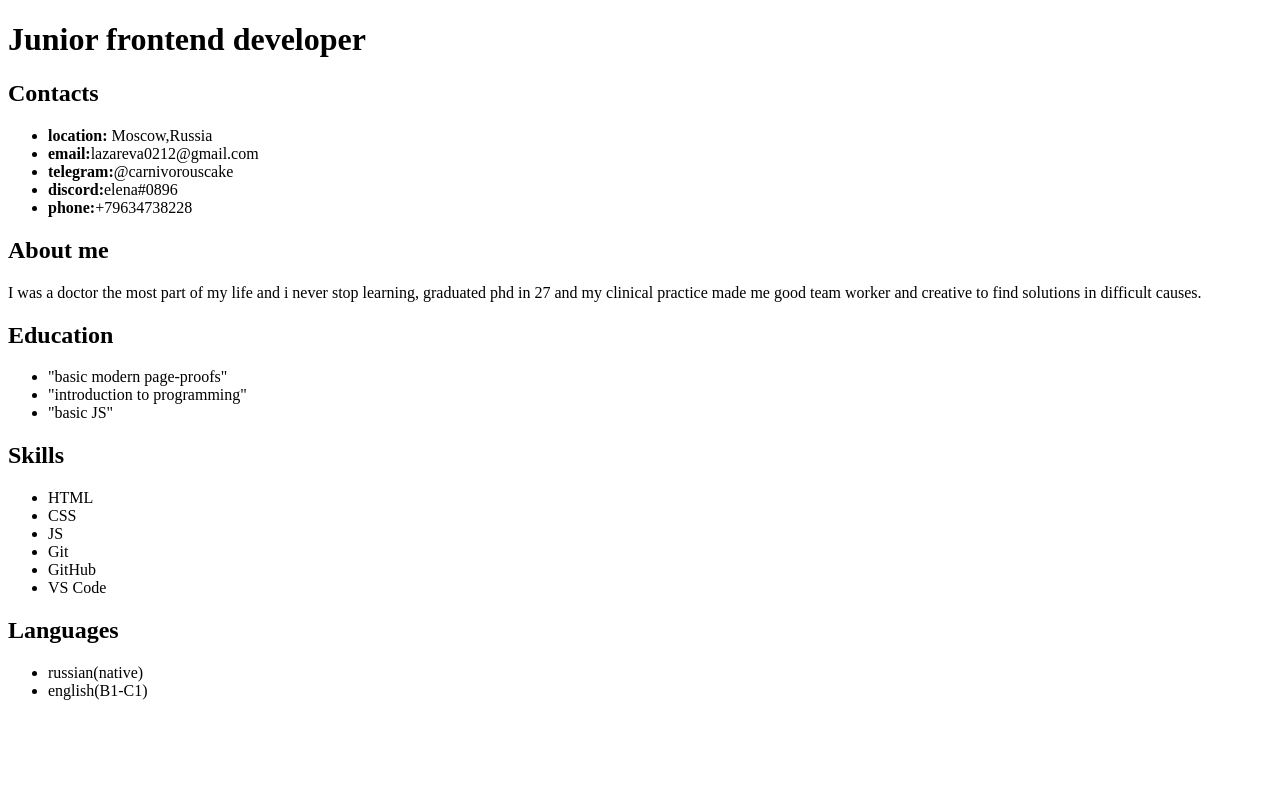
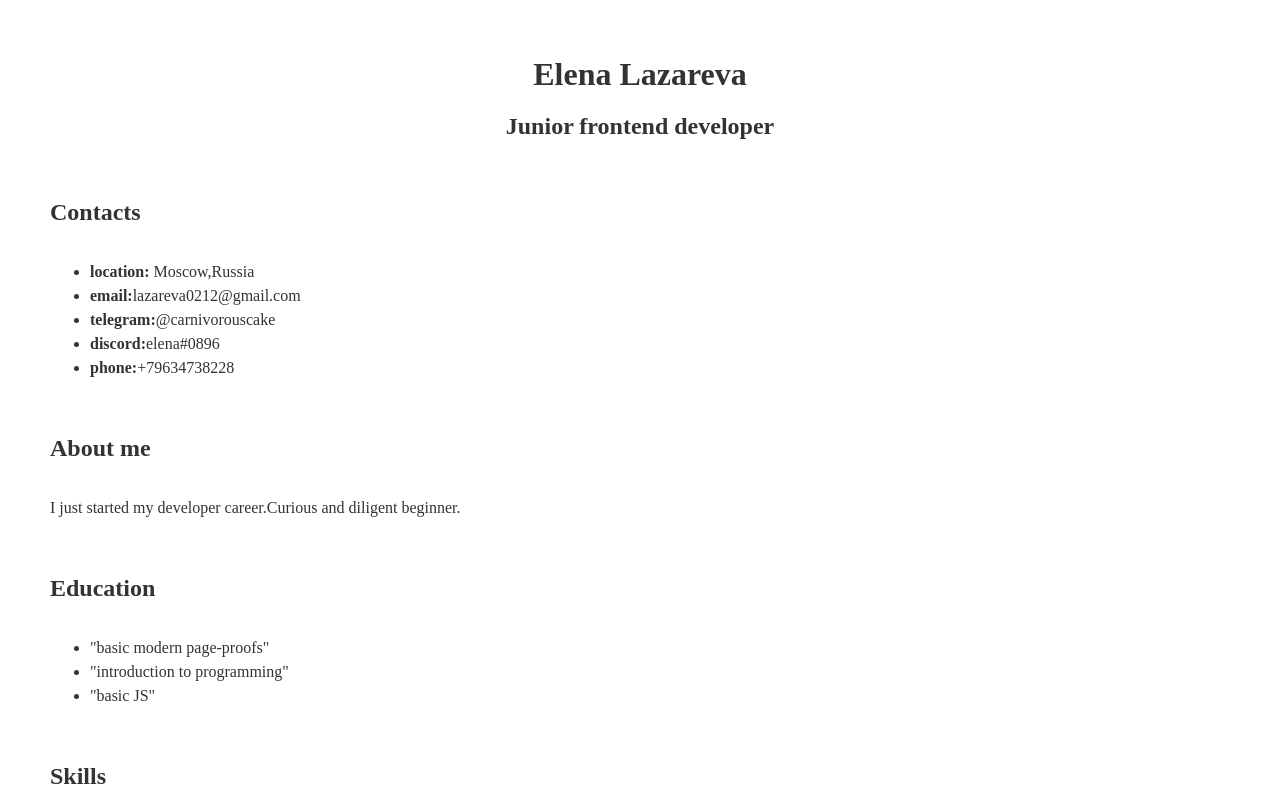
Before and after one commit to Carnivorouscake/rsschool-cv, a plain HTML site: page index.html in a window 1280 px wide. Shown: the top 800 px of the page. Drawn offline with Linux system fonts and the light colour scheme.

Commit message:
init: start CV

```diff
--- a/index.html
+++ b/index.html
@@ -1,14 +1,15 @@
 <!DOCTYPE html>
-<html lang="ru">
+<html lang="en">
   <head>
     <meta charset="UTF-8">
     <meta name="viewport" content="width=device-width, initial-scale=1.0">
-    <title>Elena Lazareva</title>
+    <link rel="stylesheet" href="style.css">
+    <title>my CV</title>
   </head>
   <body>
     <main>
-
-        <h1>Junior frontend developer</h1>
+        <h1>Elena Lazareva</h1>
+        <h2>Junior frontend developer</h2>
         <section>
             <h2>Contacts</h2>
             <ul>
@@ -21,7 +22,7 @@
         </section>
         <section>
             <h2>About me</h2>
-            <p>I was a doctor the most part of my life and i never stop learning, graduated phd in 27 and my clinical practice made me good team worker and creative to find solutions in difficult causes.</p>
+            <p>I just started my developer career.Curious and diligent beginner.</p>
         </section>
 
        <section>
@@ -48,12 +49,8 @@
           <ul>
             <li>russian(native)</li>
             <li>english(B1-C1)</li>
-
           </ul>
         </section>
-
-
-
     </main>
   </body>
 </html>
--- a/style.css
+++ b/style.css
@@ -0,0 +1,38 @@
+body {
+    margin: 0;
+
+    font-size:18;
+    color: #333;
+    line-height:1.5
+    ;
+}
+h1 {
+    margin-top:50px;
+    margin-bottom:10px;
+    font-size:60;
+    text-align:center;
+}
+h2 {
+    margin-top: 0px;
+    margin-bottom: 30px;
+    font-size: 25;
+    text-align: center;
+}
+section {
+    margin-top:50px;
+    margin-bottom:50px;
+    margin-left:0;
+    margin-right:0;
+    padding-left:50px;
+    padding-right:50px;
+    padding-top:0;
+    padding-bottom:0;
+}
+main > section > h2 {
+    padding: 0;
+    text-align:left;
+    border:none;
+}
+ul > li {
+   margin-bottom:10;
+}
```
